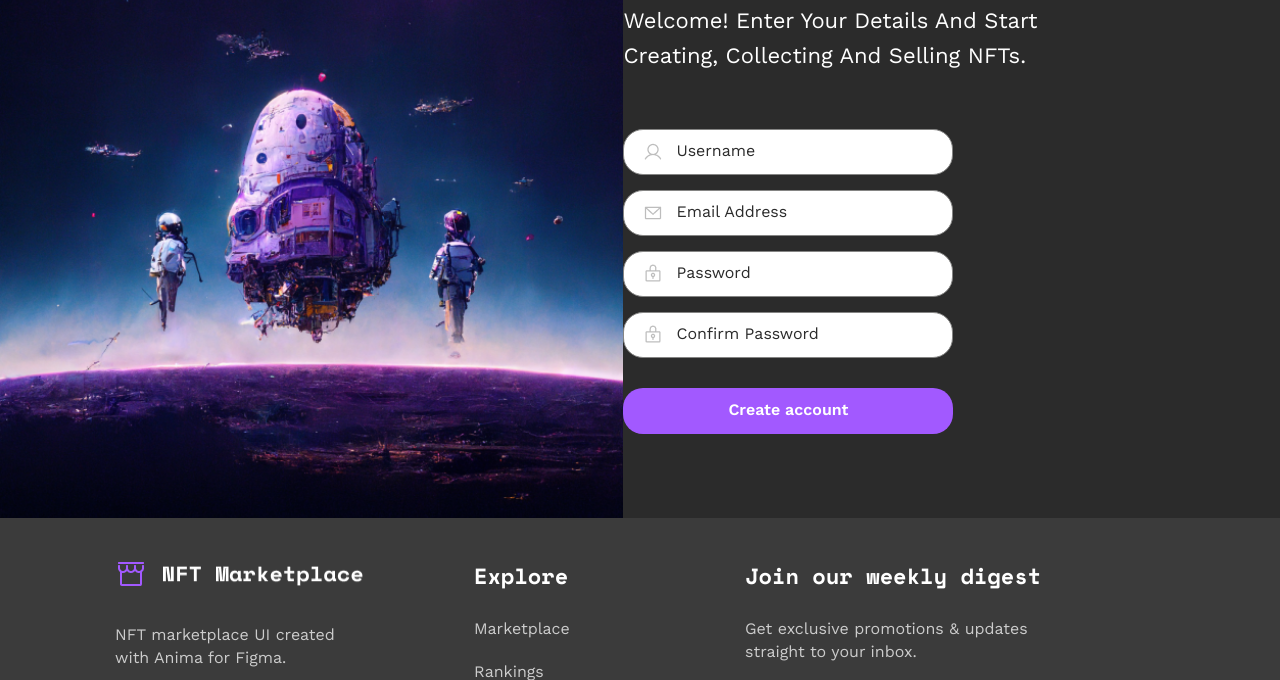
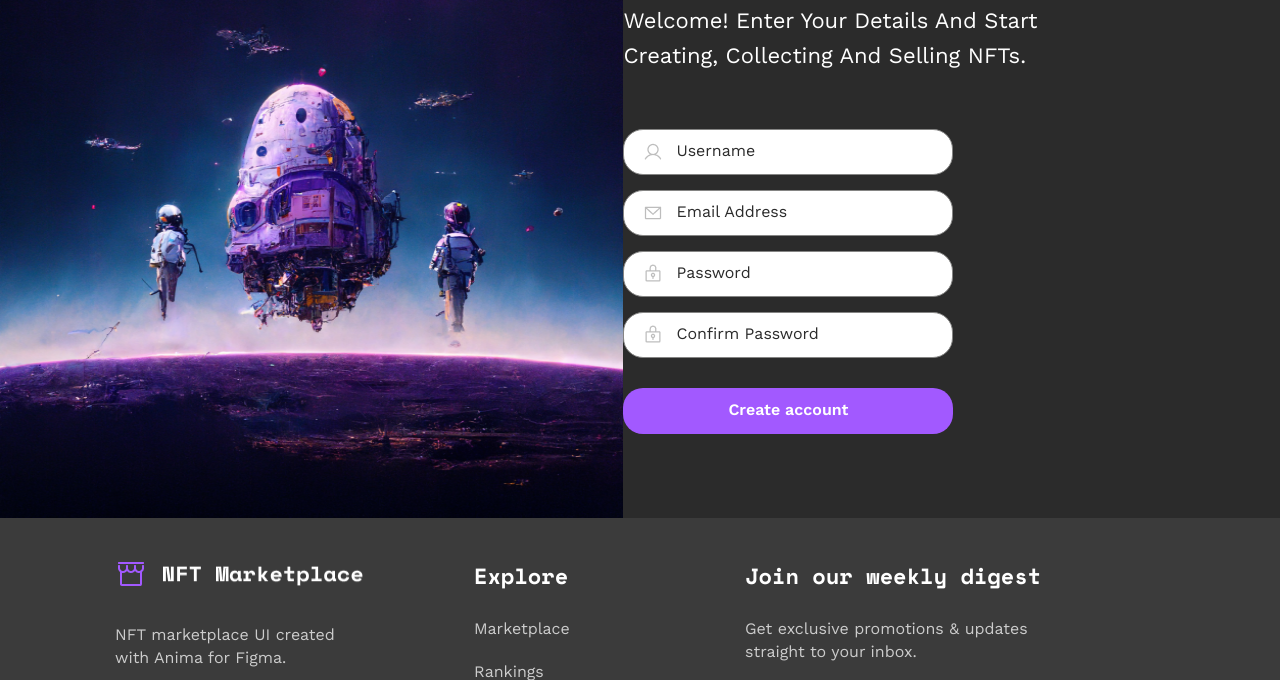
Before and after one commit to Nika-Germisashvili/NFT, a plain HTML site: page index.html in a window 1280 px wide. Shown: the part 273-953 px from the top of the page. Drawn offline with Linux system fonts and the light colour scheme.

Commit message:
Update style.css

```diff
--- a/style.css
+++ b/style.css
@@ -98,7 +98,7 @@ button, input[type="submit"] {
   height: 691px;
   background-image: url(images/background.png);
   background-size: cover;
-  background-repeat: no-repeat;
+  background-repeat: round;
 }
 
 .right {
```
